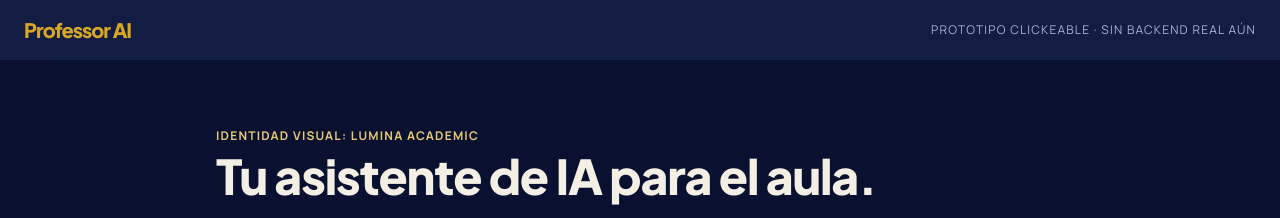
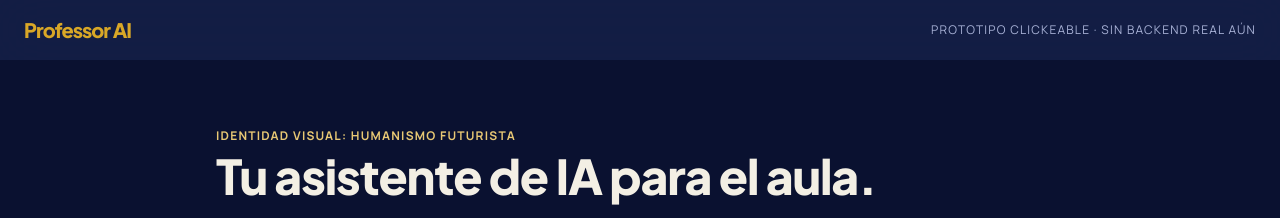
Before and after one commit to learn5soporte/professor-ai-web, a Next.js app: page / in a window 1280 px wide. Shown: the top 218 px of the page. Built offline with nearby package versions, Linux system fonts and the light colour scheme.

Commit message:
Update page.tsx

```diff
--- a/src/app/page.tsx
+++ b/src/app/page.tsx
@@ -15,7 +15,7 @@ export default function Home() {
       <section className="mx-auto flex max-w-4xl flex-col gap-8 px-6 pb-24 pt-32">
         <div>
           <p className="font-label text-xs font-bold uppercase tracking-widest text-secondary">
-            Identidad visual: Lumina Academic
+                      Identidad visual: Humanismo Futurista
           </p>
           <h1 className="mt-2 text-5xl font-black text-on-surface">
             Tu asistente de IA para el aula.
```
